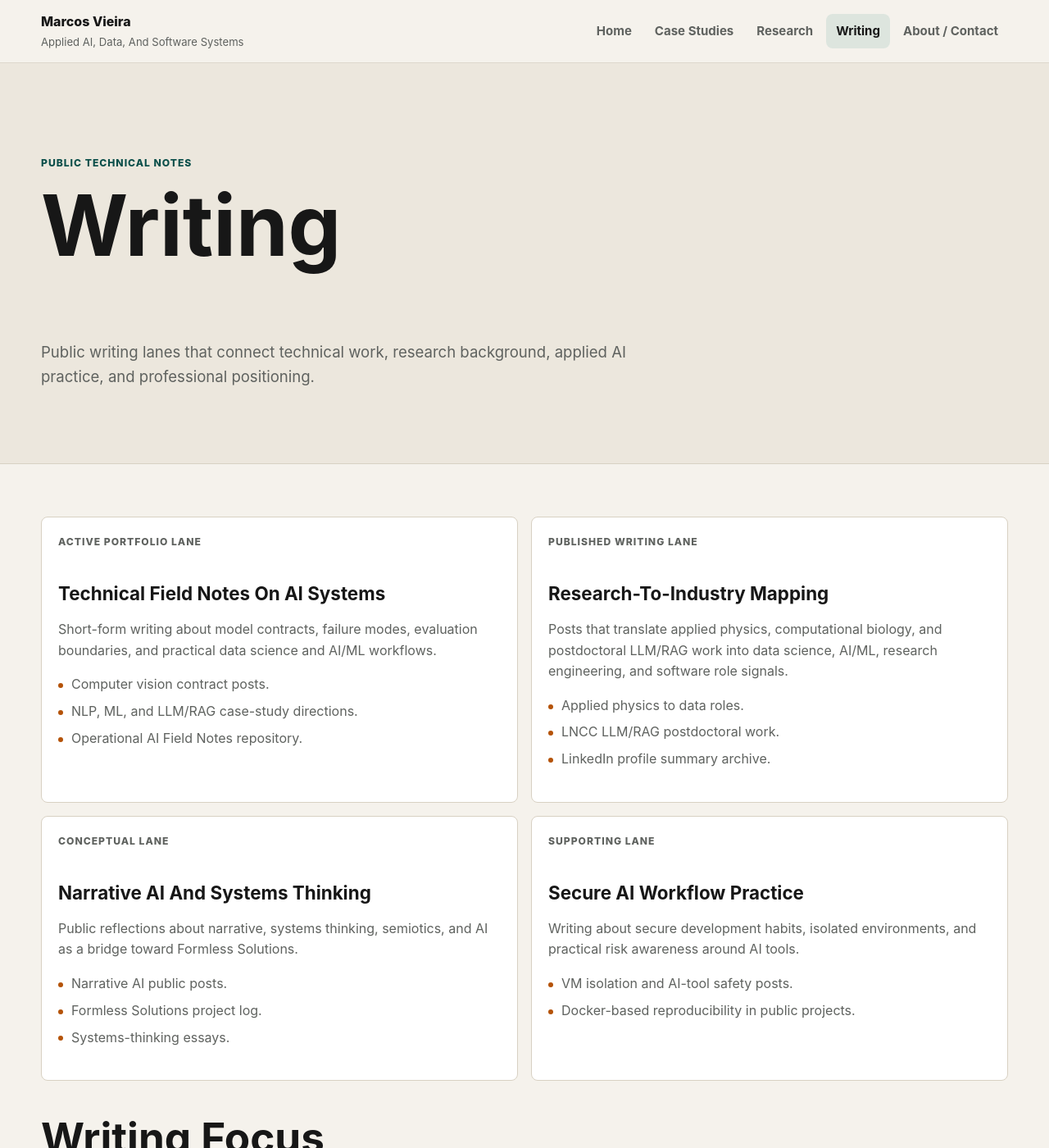
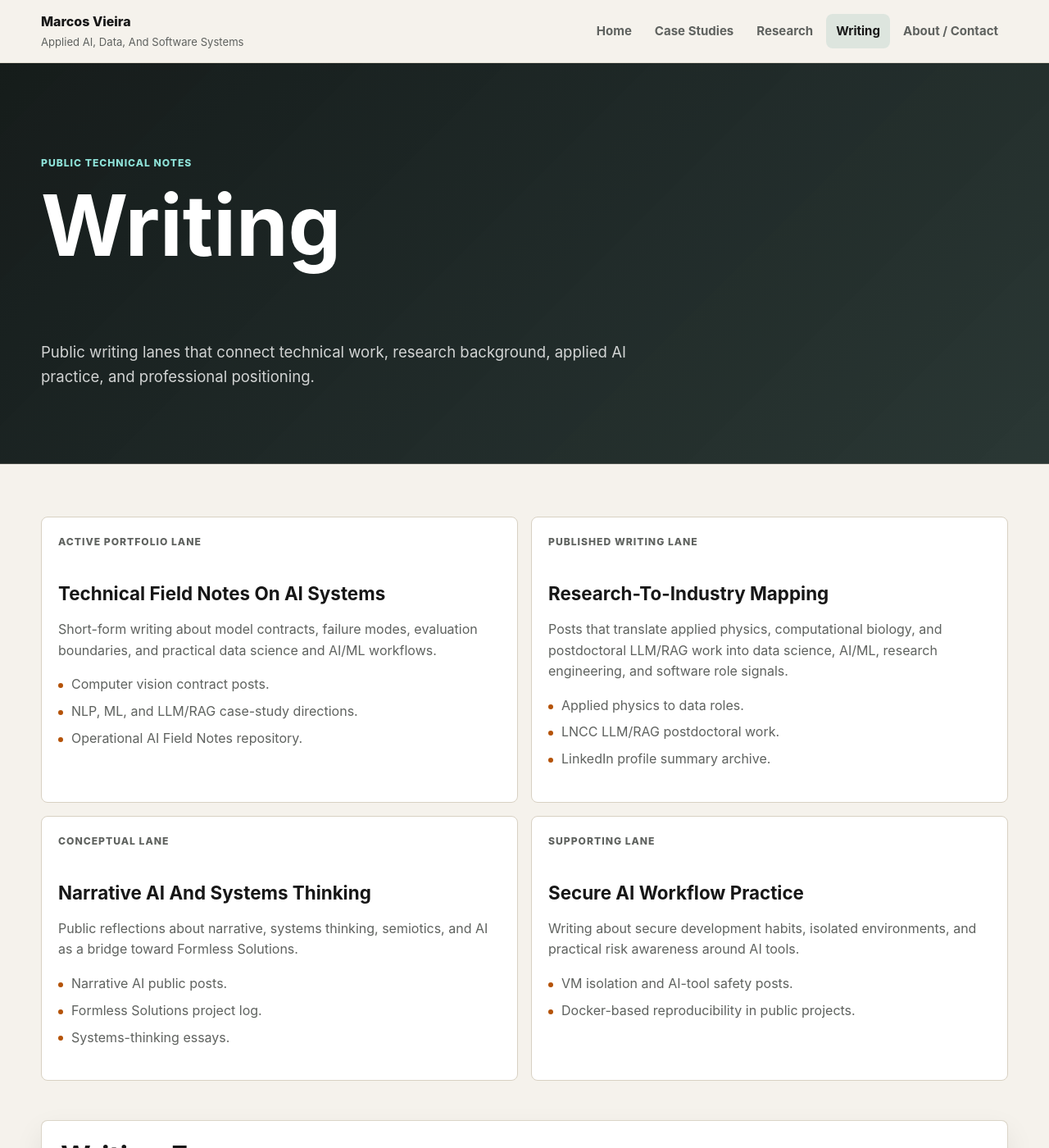
Before and after one commit to marcosgvjunior/marcosgvjunior.github.io, a Jekyll site: the page built from pages/writing.md, in a window 1280 px wide and 1400 px high. Shown: the whole window at 82% size. Built offline with Jekyll 4.4.1, drawn with Linux system fonts in a browser that asks for light colours.

Commit message:
fix(site): improve portfolio page contrast
Adjust internal page contrast and convert the evidence and writing focus sections into lightweight cards with subtle editorial accents.

```diff
--- a/assets/css/main.css
+++ b/assets/css/main.css
@@ -357,13 +357,21 @@ h3 {
   width: 100%;
   max-width: none;
   padding-inline: max(20px, calc((100% - var(--container)) / 2));
-  background: #17201f;
+  background: #121918;
   color: #fff;
+}
+
+.section--contrast .section__header {
+  max-width: 920px;
+}
+
+.section--contrast h2 {
+  max-width: 24ch;
 }
 
 .section--contrast .section__header p,
 .section--contrast .pipeline-grid p {
-  color: rgba(255, 255, 255, 0.72);
+  color: rgba(255, 255, 255, 0.78);
 }
 
 .section--contrast .eyebrow {
@@ -476,8 +484,8 @@ h3 {
 }
 
 .pipeline-grid article {
-  border-color: rgba(255, 255, 255, 0.16);
-  background: rgba(255, 255, 255, 0.07);
+  border-color: rgba(255, 255, 255, 0.22);
+  background: rgba(255, 255, 255, 0.1);
 }
 
 .pipeline-grid span {
@@ -493,16 +501,24 @@ h3 {
 
 .page-hero {
   padding: clamp(4rem, 10vw, 7rem) 0 clamp(2.5rem, 7vw, 4.5rem);
-  border-bottom: 1px solid var(--line);
-  background: var(--surface-muted);
+  border-bottom: 1px solid rgba(216, 209, 195, 0.28);
+  color: #fff;
+  background:
+    linear-gradient(135deg, rgba(17, 24, 23, 0.98), rgba(30, 44, 42, 0.94)),
+    var(--surface-muted);
 }
 
 .page-hero h1 {
-  max-width: 12ch;
+  max-width: 18ch;
+}
+
+.page-hero .eyebrow {
+  color: #8ee2d8;
 }
 
 .page-description {
   max-width: 760px;
+  color: rgba(255, 255, 255, 0.8);
   font-size: 1.16rem;
 }
 
@@ -512,17 +528,58 @@ h3 {
 
 .prose h2 {
   margin-top: 2.6rem;
-  max-width: 20ch;
+  max-width: 28ch;
 }
 
 .prose h2:first-child {
   margin-top: 0;
 }
 
+.prose-card {
+  margin-top: 3rem;
+  padding: 1.45rem;
+  border: 1px solid rgba(216, 209, 195, 0.9);
+  border-radius: var(--radius);
+  background: var(--surface);
+  box-shadow: 0 14px 34px rgba(23, 23, 23, 0.08);
+}
+
+.prose-card h2 {
+  max-width: none;
+  margin: 0 0 1.25rem;
+  color: var(--ink);
+  font-size: 2.2rem;
+}
+
+.prose-card h2::after {
+  display: block;
+  width: 72px;
+  height: 3px;
+  margin-top: 0.85rem;
+  border-radius: 999px;
+  background: var(--accent);
+  content: "";
+}
+
+.prose-card p {
+  max-width: 820px;
+  color: var(--muted);
+  font-size: 1.05rem;
+}
+
+.prose-card p:last-child {
+  margin-bottom: 0;
+}
+
 .record-list,
 .timeline {
   display: grid;
   gap: 0.85rem;
+}
+
+.record,
+.timeline__item {
+  border-left: 4px solid rgba(15, 118, 110, 0.72);
 }
 
 .record h2,
--- a/pages/writing.md
+++ b/pages/writing.md
@@ -21,12 +21,16 @@ permalink: /writing/
   {%- endfor -%}
 </div>
 
-## Writing Focus
-
-The writing track translates technical work into clear professional evidence:
-what problem was addressed, what artifact was built, which metric or contract
-matters, and what the result does or does not prove.
-
-This supports recruiters, technical peers, collaborators, and potential clients
-who need to understand both the engineering work and the decision logic behind
-it.
+<section class="prose-card">
+  <h2>Writing Focus</h2>
+  <p>
+    The writing track translates technical work into clear professional
+    evidence: what problem was addressed, what artifact was built, which metric
+    or contract matters, and what the result does or does not prove.
+  </p>
+  <p>
+    This supports recruiters, technical peers, collaborators, and potential
+    clients who need to understand both the engineering work and the decision
+    logic behind it.
+  </p>
+</section>
```
Also changed, not shown: index.md (+1 -1 lines), pages/case-studies.md (+15 -11 lines).
